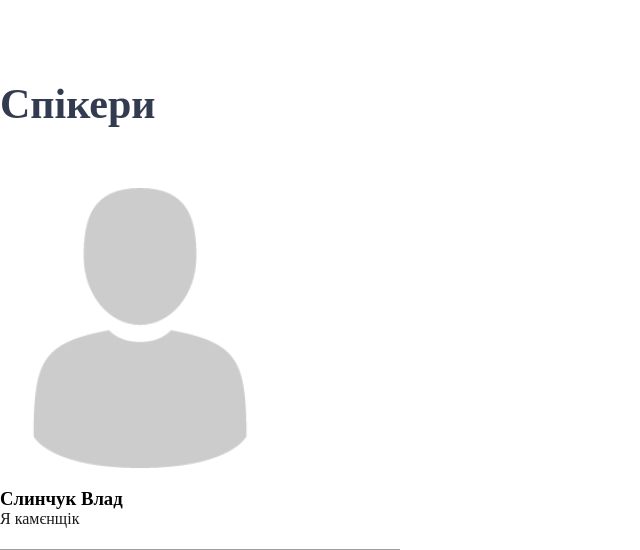
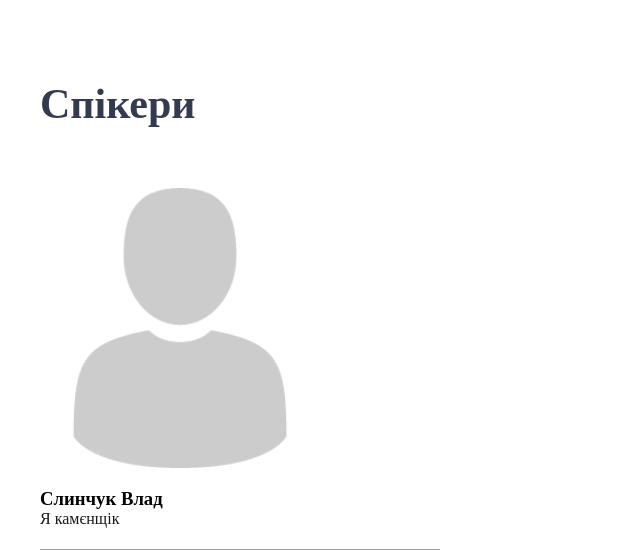
Before and after one commit to vladislin/inclusiveLandos, a Django app: page / in a window 1280 px wide. Shown: the top 550 px of the page, without its empty margins (0-640 px from the left). Run offline with Django 3.2, Linux system fonts and the light colour scheme; data comes from the database, SQL or seed files in the repository; grey boxes are pictures that could not be loaded.

Commit message:
container for section

```diff
--- a/home/static/home/css/style.css
+++ b/home/static/home/css/style.css
@@ -10,6 +10,7 @@
 }
 .container {
     max-width: 1200px;
+    margin: 0 auto;
 }
 
 a {
--- a/home/templates/home/index.html
+++ b/home/templates/home/index.html
@@ -16,7 +16,8 @@
         {% endif %}
     {% endfor %}
 
-    <section class="speakers" id="speakers">
+    <main>
+        <section class="speakers" id="speakers">
         <div class="container">
             <h2 class="section-title">Спікери</h2>
             <div class="speakers-cards">
@@ -36,6 +37,7 @@
             </div>
         </div>
     </section>
+    </main>
 
 <script src="https://code.jquery.com/jquery-3.5.1.slim.min.js"
         integrity="sha384-DfXdz2htPH0lsSSs5nCTpuj/zy4C+OGpamoFVy38MVBnE+IbbVYUew+OrCXaRkfj"
```
